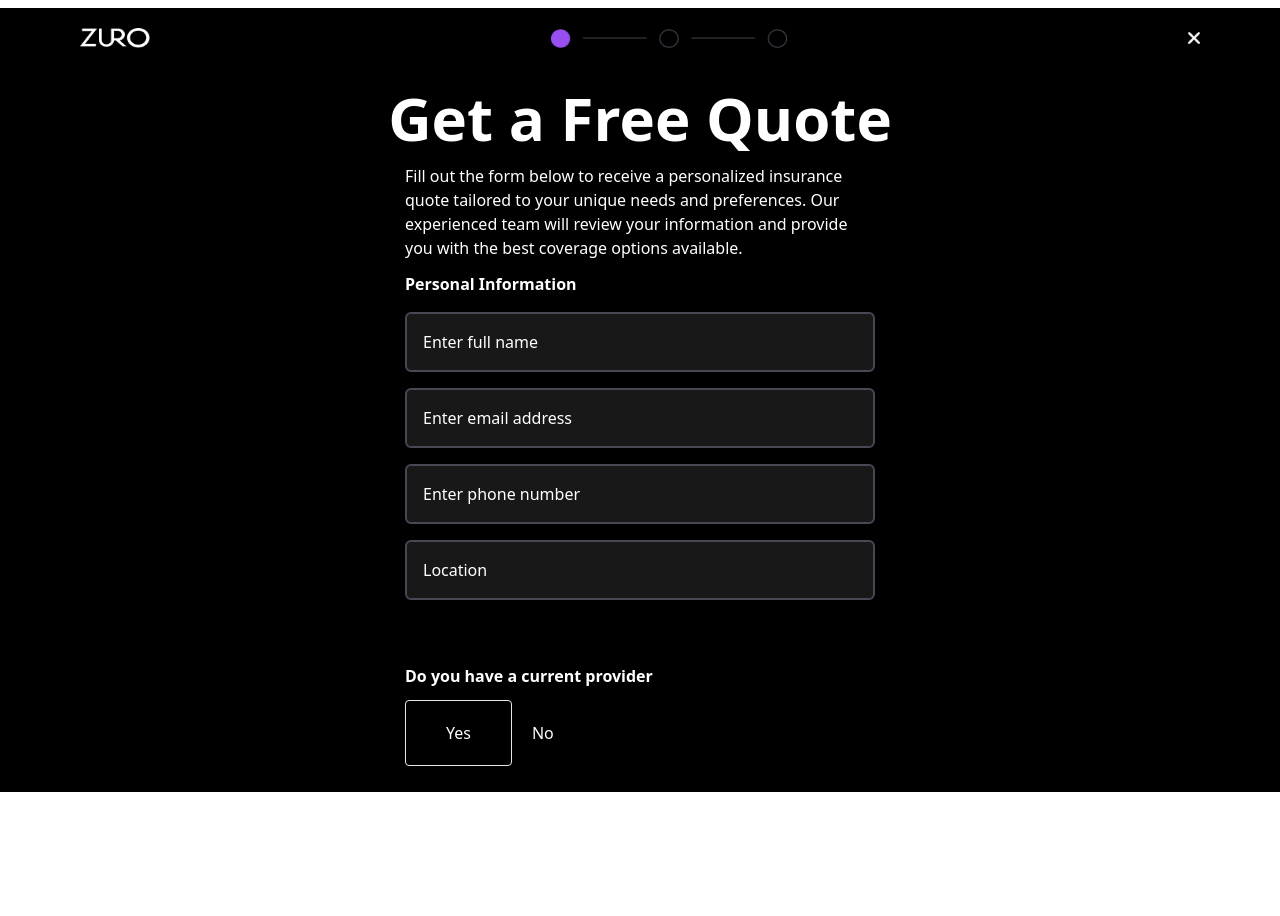
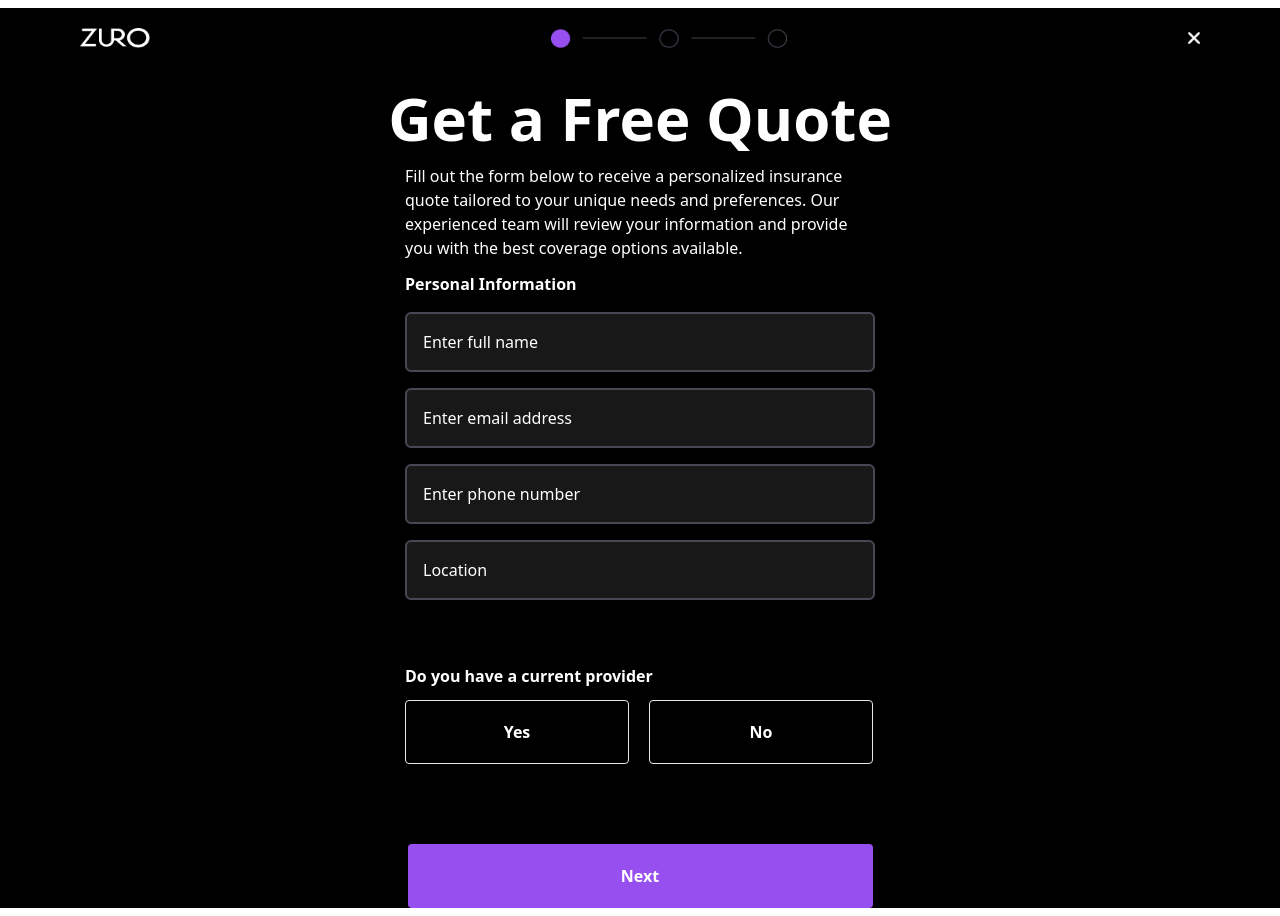
Before and after one commit to JojoDuke/ZuroNew, a Next.js app: page / in a window 1280 px wide. Before the commit the page ends 800 px from the top, so only its background shows below. Built offline with nearby package versions, Linux system fonts and the light colour scheme.

Commit message:
form design done

```diff
--- a/pages/index.tsx
+++ b/pages/index.tsx
@@ -1,3 +1,4 @@
+import { useState } from 'react';
 import type { NextPage } from 'next';
 import Head from 'next/head';
 import Image from 'next/image';
@@ -7,7 +8,20 @@ import progress1 from '../public/progress1.png';
 import user from '../public/user.png';
 import { Formik, Form, Field, ErrorMessage } from 'formik';
 
+import Link from 'next/link';
+
 const Home: NextPage = () => {
+  const [checkedButton, setCheckedButton] = useState('');
+  const [checkedButton2, setCheckedButton2] = useState('');
+
+  const handleButtonClick = (button) => {
+    setCheckedButton(button);
+  }
+
+  const handleButtonClick2 = (button) => {
+    setCheckedButton2(button);
+  };
+
   return (
     <div className="flex min-h-screen flex-col items-center justify-center py-2">
       <Head>
@@ -106,12 +120,58 @@ const Home: NextPage = () => {
           </Form>
         </Formik>
 
+         {/* current provider ask */}
          <p className="text-left font-bold mt-16 mx-auto w-[470px]">Do you have a current provider</p>
          <div className="flex flex-row gap-5 justify-left items-center w-[470px] mx-auto mt-3">
-          <button className="py-5 px-10 rounded outline-gray-200 border border-gray-200">Yes</button>
-          <button>No</button>
+           <button
+             className={`${
+            checkedButton === 'yes' ? 'bg-[#1DCD6D]' : 'bg-transparent'
+          } w-56 h-16 rounded font-bold border border-grey-200 outline-grey-200`}
+          onClick={() => handleButtonClick('yes')}
+             >Yes
+           </button>
+           <button
+          className={`${
+            checkedButton === 'no' ? 'bg-[#1DCD6D]' : 'bg-transparent'
+          } w-56 h-16 rounded font-bold border border-grey-200 outline-grey-200`}
+          onClick={() => handleButtonClick('no')}
+        >
+          No
+        </button>
          </div>
-      </section>
+
+         {/* select provider ask */}
+         {checkedButton === 'yes' && (
+         <div>
+          <p className="text-left font-bold mt-16 mx-auto w-[470px]">Select provider</p>
+
+             <div className="flex flex-row gap-5 justify-left items-center w-[470px] mx-auto mt-3">
+             <button
+             className={`${
+            checkedButton2 === 'y' ? 'bg-[#1DCD6D]' : 'bg-transparent'
+          } w-56 h-16 rounded font-bold border border-grey-200 outline-grey-200`}
+          onClick={() => handleButtonClick2('y')}
+             >Select Provider
+           </button>
+               {/* Enter Manually Btn */}
+             <button
+             className={`${
+            checkedButton2 === 'n' ? 'bg-[#1DCD6D]' : 'bg-transparent'
+          } w-56 h-16 rounded font-bold border border-grey-200 outline-grey-200`}
+          onClick={() => handleButtonClick2('n')}
+             >Enter Manually
+           </button>
+           </div>
+         </div>
+         )}
+         <Link href="/page2">
+        <a>
+          <button className="bg-[#9750EF] hover:bg-[#cda7fc] duration-300 ease-in-out h-16 w-[465px] mt-20 rounded font-bold mx-auto">
+            Next
+          </button>
+        </a>
+      </Link>
+       </section>
       </main>
     </div>
   )
--- /dev/null
+++ b/pages/page2.tsx
@@ -0,0 +1,10 @@
+function page2() {
+  return (
+    <div>
+      <h1>This is the Next Page</h1>
+      <p>Welcome to the next page!</p>
+    </div>
+  );
+}
+
+export default page2;
```
